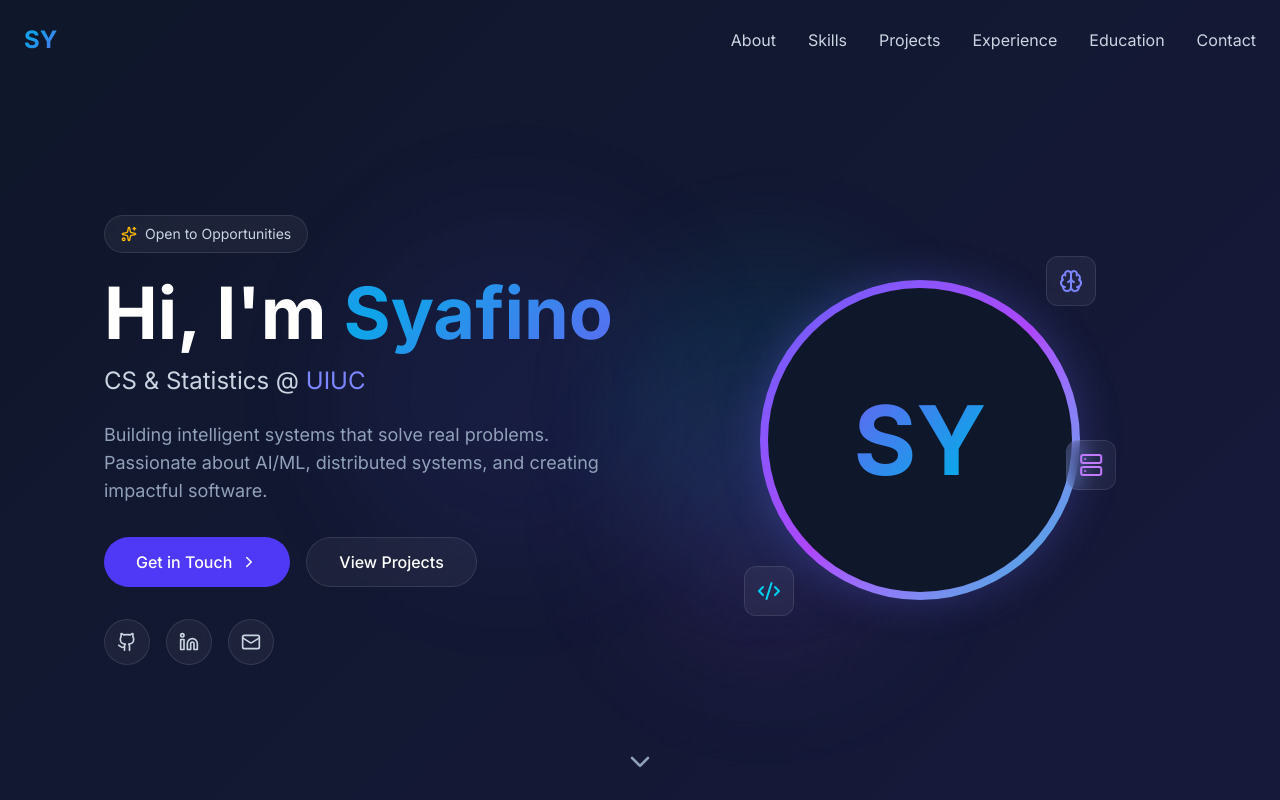
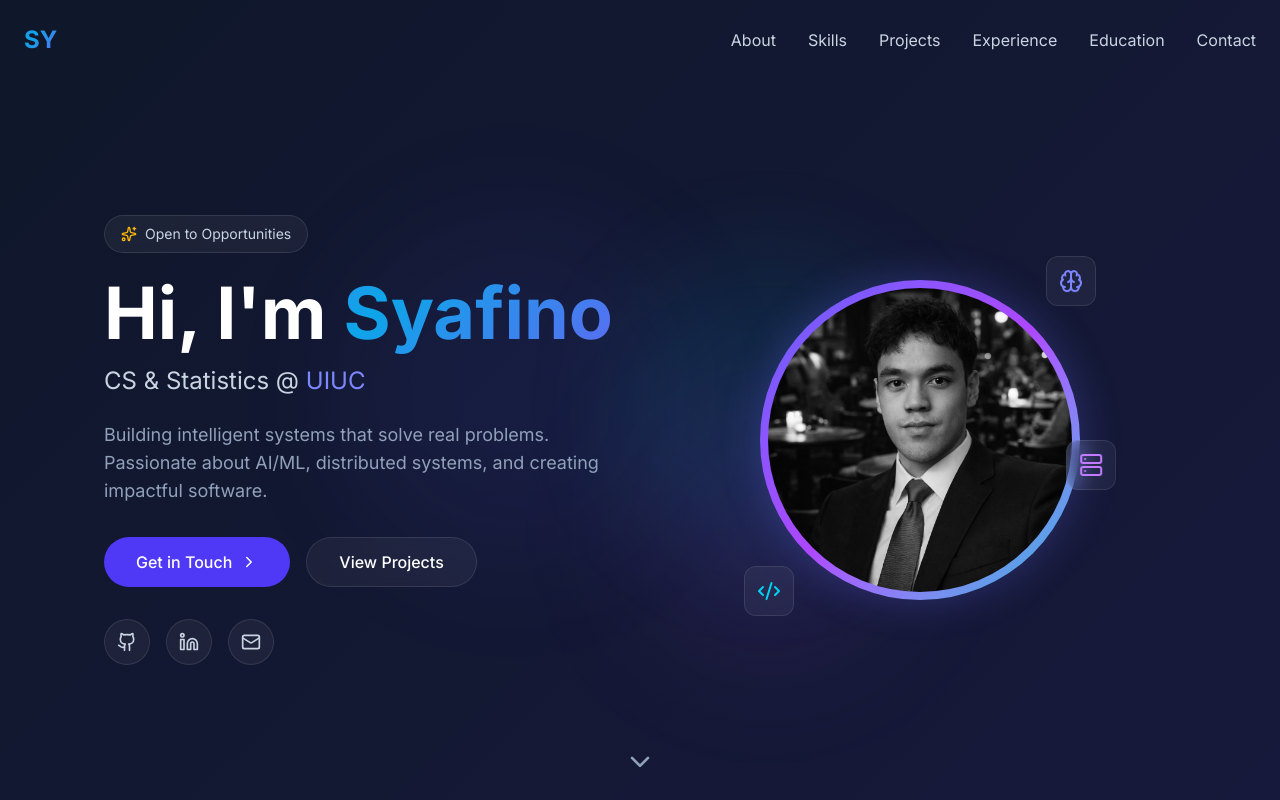
Before and after one commit to syafino/portfolio, a React (Vite) app: page / in a window 1280 px wide. Shown: the top 800 px of the page. Built offline with nearby package versions, Linux system fonts and the light colour scheme.

Commit message:
profile pic

```diff
--- a/src/App.tsx
+++ b/src/App.tsx
@@ -22,6 +22,7 @@ import {
   Users,
 } from 'lucide-react';
 import './index.css';
+import profileImg from './assets/images/DBF9B645-2228-486E-AB08-E38893911C26.png';
 
 // Navigation Component
 const Navigation = () => {
@@ -194,8 +195,8 @@ const Hero = () => {
           <div className="relative w-80 h-80 mx-auto">
             {/* Profile Image Placeholder with Creative Design */}
             <div className="absolute inset-0 rounded-full bg-gradient-to-br from-indigo-500 via-purple-500 to-cyan-500 animate-float glow" />
-            <div className="absolute inset-2 rounded-full bg-slate-900 flex items-center justify-center">
-              <div className="text-8xl font-bold gradient-text">SY</div>
+            <div className="absolute inset-2 rounded-full bg-slate-900 flex items-center justify-center overflow-hidden">
+              <img src={profileImg} alt="Syafino Yunalfian" className="w-full h-full object-cover" />
             </div>
 
             {/* Floating Tech Icons */}
```
Also changed, not shown: src/assets/images/DBF9B645-2228-486E-AB08-E38893911C26.png (added).
